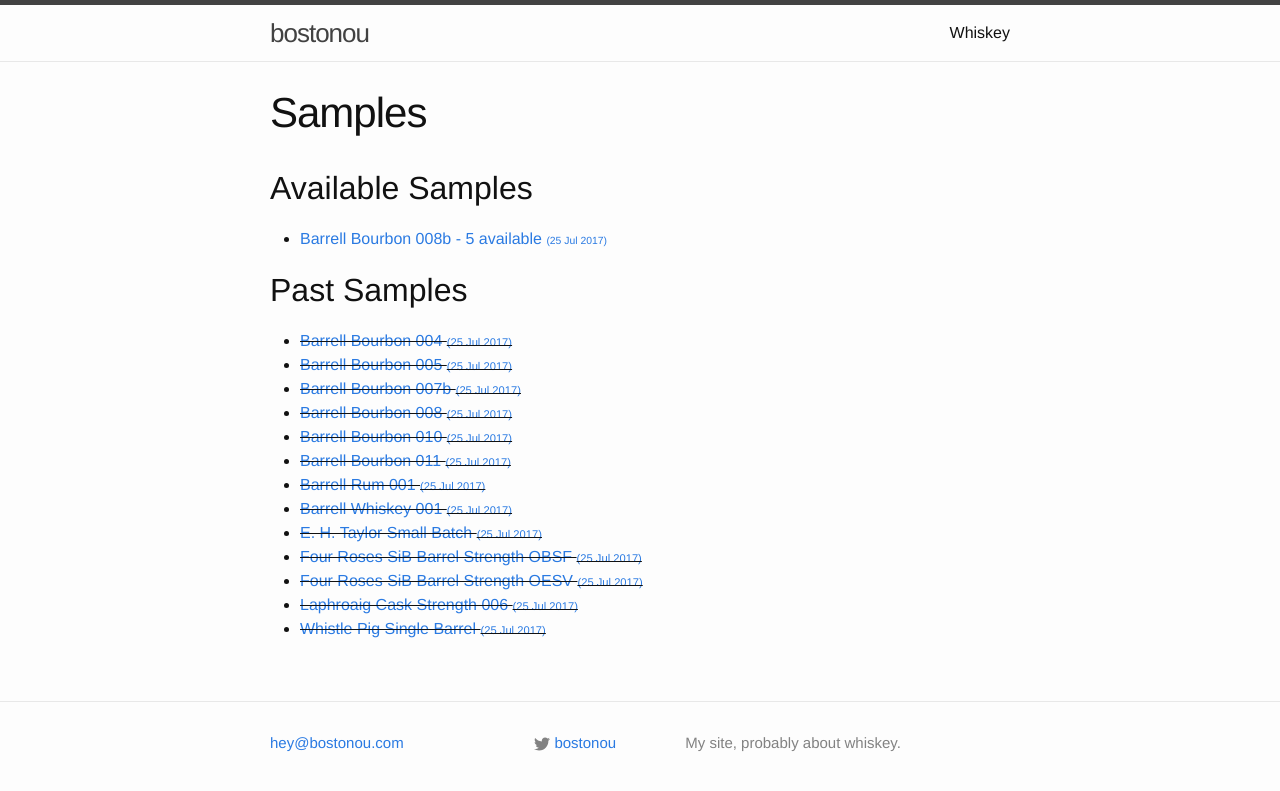
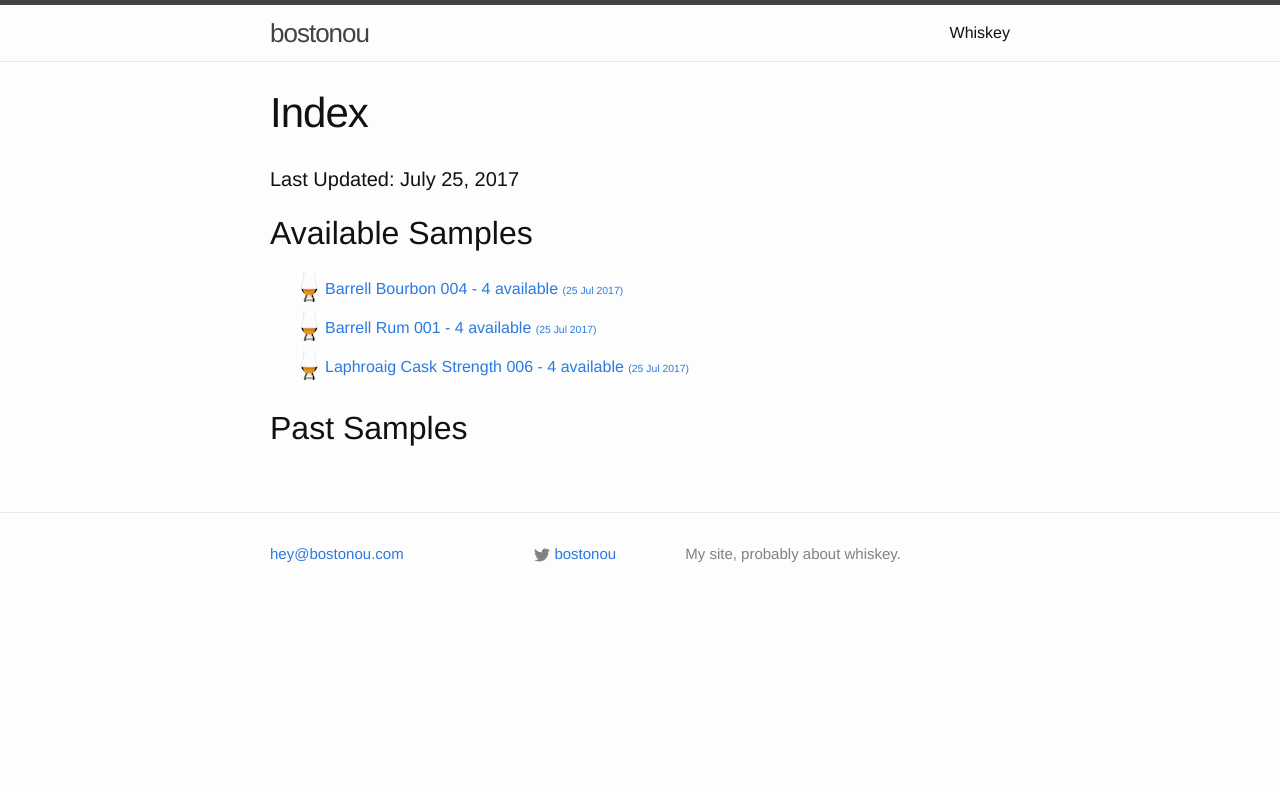
Before and after one commit to bostonou2/bostonou2.github.io, a Jekyll site: the page built from _samples/index.md, in a window 1280 px wide. Shown: the top 791 px of the page. Built offline with Jekyll 4.4.1, drawn with Linux system fonts in a browser that asks for light colours; nearby versions of some CDN libraries.

Commit message:
updating inventory

```diff
--- a/_samples/2017-07-25-barrell-bourbon-004.md
+++ b/_samples/2017-07-25-barrell-bourbon-004.md
@@ -2,7 +2,7 @@
 layout: page
 title: Barrell Bourbon 004
 permalink: /whiskey/:collection/barrell-bourbon-004-1
-num_samples: 0
+num_samples: 4
 ---
 
 Barrell Bourbon 004
--- a/_samples/2017-07-25-barrell-bourbon-005.md
+++ /dev/null
@@ -1,8 +0,0 @@
----
-layout: page
-title: Barrell Bourbon 005
-permalink: /whiskey/:collection/barrell-bourbon-005-1
-num_samples: 0
----
-
-Barrell Bourbon 005
--- a/_samples/2017-07-25-barrell-bourbon-007b.md
+++ /dev/null
@@ -1,8 +0,0 @@
----
-layout: page
-title: Barrell Bourbon 007b
-permalink: /whiskey/:collection/barrell-bourbon-007b-1
-num_samples: 0
----
-
-Barrell Bourbon 007b
--- a/_samples/2017-07-25-barrell-bourbon-008.md
+++ /dev/null
@@ -1,8 +0,0 @@
----
-layout: page
-title: Barrell Bourbon 008
-permalink: /whiskey/:collection/barrell-bourbon-008-1
-num_samples: 0
----
-
-Barrell Bourbon 008
--- a/_samples/2017-07-25-barrell-bourbon-008b.md
+++ /dev/null
@@ -1,8 +0,0 @@
----
-layout: page
-title: Barrell Bourbon 008b
-permalink: /whiskey/:collection/barrell-bourbon-008b-1
-num_samples: 5
----
-
-Barrell Bourbon 008b
--- a/_samples/2017-07-25-barrell-bourbon-010.md
+++ /dev/null
@@ -1,8 +0,0 @@
----
-layout: page
-title: Barrell Bourbon 010
-permalink: /whiskey/:collection/barrell-bourbon-010-1
-num_samples: 0
----
-
-Barrell Bourbon 010
--- a/_samples/2017-07-25-barrell-bourbon-011.md
+++ /dev/null
@@ -1,8 +0,0 @@
----
-layout: page
-title: Barrell Bourbon 011
-permalink: /whiskey/:collection/barrell-bourbon-011-1
-num_samples: 0
----
-
-Barrell Bourbon 011
--- a/_samples/2017-07-25-barrell-rum-001.md
+++ b/_samples/2017-07-25-barrell-rum-001.md
@@ -2,7 +2,7 @@
 layout: page
 title: Barrell Rum 001
 permalink: /whiskey/:collection/barrell-rum-001-1
-num_samples: 0
+num_samples: 4
 ---
 
 Barrell Rum 001
--- a/_samples/2017-07-25-four-roses-sib-bs-obsf.md
+++ /dev/null
@@ -1,8 +0,0 @@
----
-layout: page
-title: Four Roses SiB Barrel Strength OBSF
-permalink: /whiskey/:collection/four-roses-sib-bs-obsf-1
-num_samples: 0
----
-
-Four Roses SiB Barrel Strength OBSF
--- a/_samples/2017-07-25-four-roses-sib-bs-oesv.md
+++ /dev/null
@@ -1,8 +0,0 @@
----
-layout: page
-title: Four Roses SiB Barrel Strength OESV
-permalink: /whiskey/:collection/four-roses-sib-bs-oesv-1
-num_samples: 0
----
-
-Four Roses SiB Barrel Strength OESV
--- a/_samples/2017-07-25-laphroaig-cs-006.md
+++ b/_samples/2017-07-25-laphroaig-cs-006.md
@@ -2,7 +2,7 @@
 layout: page
 title: Laphroaig Cask Strength 006
 permalink: /whiskey/:collection/laphroaig-cs-006-1
-num_samples: 0
+num_samples: 4
 ---
 
 Laphroaig Cask Strength 006
--- a/_samples/2017-07-25-whistle-pig-sib.md
+++ /dev/null
@@ -1,8 +0,0 @@
----
-layout: page
-title: Whistle Pig Single Barrel
-permalink: /whiskey/:collection/whistle-pig-sib-1
-num_samples: 0
----
-
-Whistle Pig Single Barrel
--- a/_samples/index.md
+++ b/_samples/index.md
@@ -1,7 +1,8 @@
 ---
 layout: page
-title: Samples
 ---
+
+<h4>Last Updated: July 25, 2017</h4>
 
 {% assign sorted_date = site.samples | sort: "date" %}
 {% assign sorted = sorted_date | sort: "title" %}
@@ -9,8 +10,9 @@
   <h2>Available Samples</h2>
   <ul>
     {% for sample in sorted %}
-      {% if page.title != sample.title and sample.num_samples > 1 %}
-      <li><a href="{{ sample.url }}">{{ sample.title }} - {{ sample.num_samples }} available <span style="font-size:0.65em">({{ sample.date | date_to_string }})</span></a></li>
+      {% if page.title != sample.title and sample.num_samples > 0 %}
+      <li style="background:url('/img/whiskey-full.jpg') no-repeat left top;list-style:none;margin:0;padding:5px 0 10px 25px;"
+><a href="{{ sample.url }}">{{ sample.title }} - {{ sample.num_samples }} available <span style="font-size:0.65em">({{ sample.date | date_to_string }})</span></a></li>
       {% endif %}
     {% endfor %}
   </ul>
@@ -21,7 +23,7 @@
   <ul>
     {% for sample in sorted %}
       {% if page.title != sample.title and sample.num_samples < 1 %}
-      <li style="text-decoration:line-through;"><a href="{{ sample.url }}">{{ sample.title }} <span style="font-size:0.7em">({{ sample.date | date_to_string }})</span></a></li>
+      <li style="text-decoration:line-through;background:url('/img/whiskey-empty.jpg') no-repeat left top;list-style:none;margin:0;padding:5px 0 10px 25px;"><a href="{{ sample.url }}">{{ sample.title }} <span style="font-size:0.7em">({{ sample.date | date_to_string }})</span></a></li>
       {% endif %}
     {% endfor %}
   </ul>
```
Also changed, not shown: _samples/2017-07-25-barrell-whiskey-001.md (deleted, +0 -8 lines), _samples/2017-07-25-eh-taylor-sb.md (deleted, +0 -8 lines), img/whiskey-empty.jpg (added), img/whiskey-full.jpg (added).
